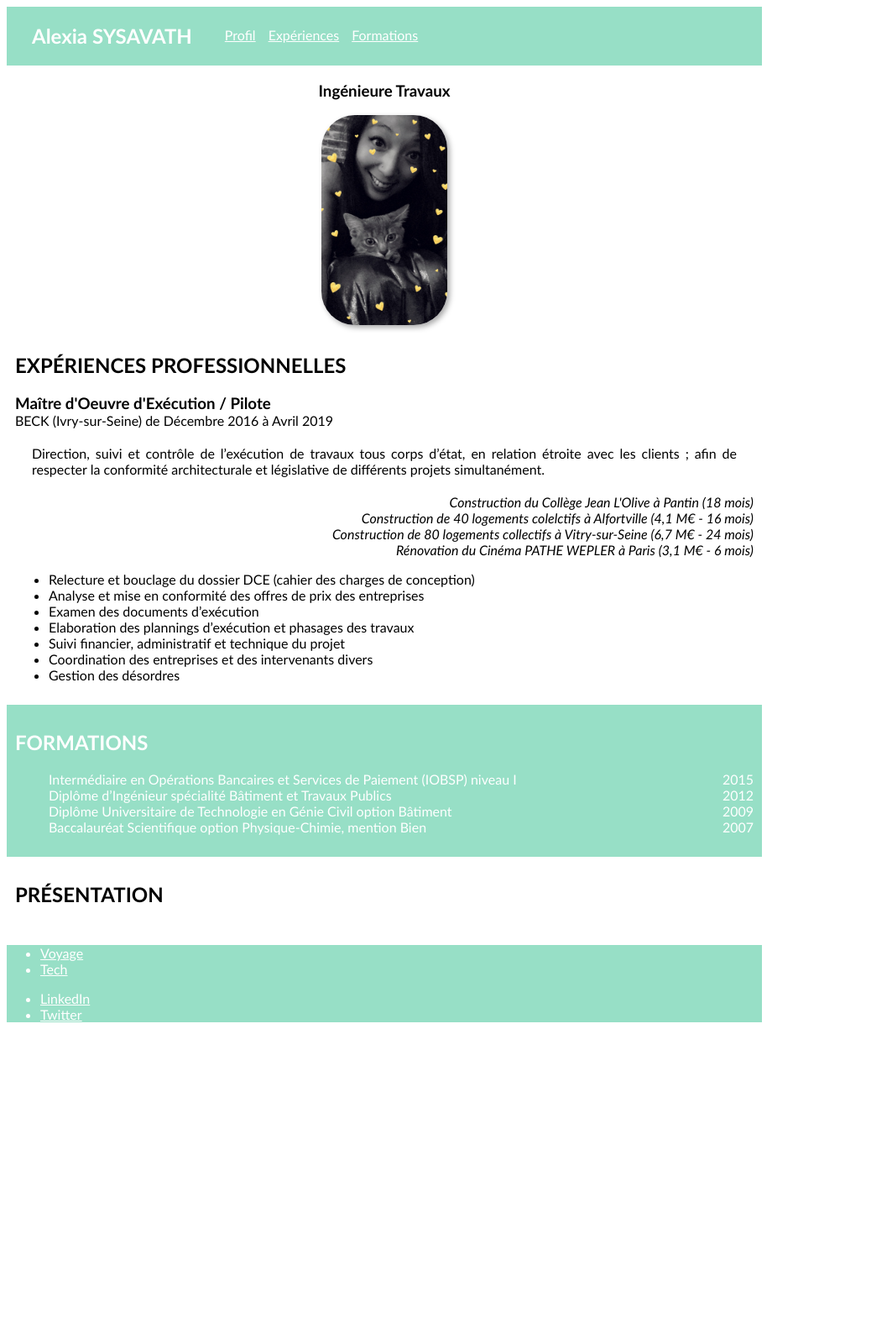
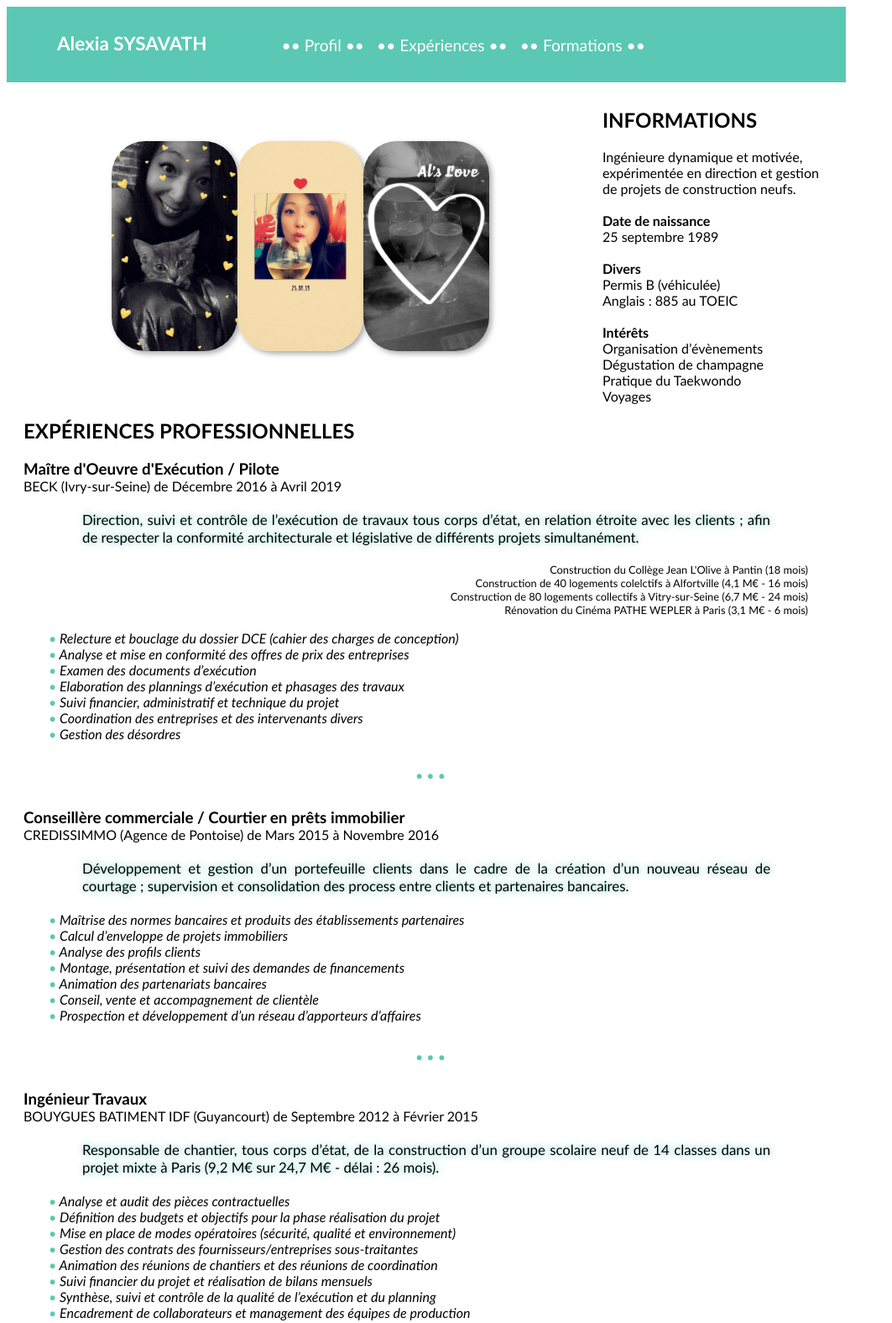
Before and after one commit to alexia00/alexia00.github.io, a plain HTML site: page index.html in a window 1280 px wide. Shown: the top 1575 px of the page at 84% size, without its empty margins (0-1063 px from the left). Before the commit the page ends 1233 px from the top, so only its background shows below. Drawn offline with Linux system fonts and the light colour scheme.

Commit message:
Mise à jour du CV

```diff
--- a/index.html
+++ b/index.html
@@ -11,29 +11,57 @@
 <body>
 
     <nav class="secondary-block">
-        <H2>Alexia SYSAVATH</H2>
+        <H3>Alexia SYSAVATH</H3>
 
         <ul>
-            <li><a href="#profile">Profil</a></li>
-            <li><a href="#xp">Expériences</a></li>
-            <li><a href="#education">Formations</a></li>
+            <li><a href="#profile">   •• Profil ••   </a></li>
+            <li><a href="#xp">   •• Expériences ••   </a></li>
+            <li><a href="#education">   •• Formations ••   </a></li>
         </ul>
     </nav>
 
+
+
+
+    <div id="colonne3">
+            <section id="profile" class="content">
+                    <div class="content">
+                        <h2>INFORMATIONS</h2>
+
+                        Ingénieure dynamique et motivée,<br>
+                        expérimentée en direction et gestion<br>
+                        de projets de construction neufs.<br>
+                        <br>
+                        <strong>Date de naissance</strong><Br>
+                        25 septembre 1989<Br>
+                        <Br>
+                        <strong>Divers</strong><Br>
+                        Permis B (véhiculée)<Br>
+                        Anglais : 885 au TOEIC<Br>
+                        <Br>
+                        <strong>Intérêts</strong><Br>
+                        Organisation d’évènements<Br>
+                        Dégustation de champagne<br>
+                        Pratique du Taekwondo<Br>
+                        Voyages<Br>
+
+                    </div>
+                </section>
+    </div>
+
     <header>
-        <div class=content>
-            <H3>Ingénieure Travaux</H3>
-            <img src="Photo Alexia.JPG"/>
+            <div class=photos>
+                <img src="Photo 1.JPG"/><img src="Photo 2.JPG"/><img src="Photo 3.JPG"/>
             </div>
      </header>
 
 
 
     <section id="xp">
-        <div class="content">
+
             <H2>Expériences professionnelles</H2>
 
-            <div>
+            <div id="moex">
             <H3>Maître d'Oeuvre d'Exécution / Pilote</H3>
             <p>BECK (Ivry-sur-Seine) de Décembre 2016 à Avril 2019</p>
 
@@ -50,7 +78,7 @@
                 </ul>
             </div>
 
-            <ul class="compétences">
+            <ul class="competences">
                 <li>Relecture et bouclage du dossier DCE (cahier des charges de conception)</li>
                 <li>Analyse et mise en conformité des offres de prix des entreprises</li>
                 <li>Examen des documents d’exécution</li>
@@ -59,17 +87,58 @@
                 <li>Coordination des entreprises et des intervenants divers</li>
                 <li>Gestion des désordres</li>
             </ul>
+            <p class="suite">• • •</p>
             </div>
 
 
+            <div id="courtier">
+            <H3>Conseillère commerciale / Courtier en prêts immobilier</H3>
+            <p>CREDISSIMMO (Agence de Pontoise) de Mars 2015 à Novembre 2016</p>
+
+            <div class="description">
+                Développement et gestion d’un portefeuille clients dans le cadre de la création d’un nouveau réseau de courtage ; supervision et consolidation des process entre clients et partenaires bancaires.
+            </div>
+
+            <ul class="competences">
+                <li>Maîtrise des normes bancaires et produits des établissements partenaires</li>
+                <li>Calcul d’enveloppe de projets immobiliers</li>
+                <li>Analyse des profils clients</li>
+                <li>Montage, présentation et suivi des demandes de financements</li>
+                <li>Animation des partenariats bancaires</li>
+                <li>Conseil, vente et accompagnement de clientèle</li>
+                <li>Prospection et développement d’un réseau d’apporteurs d’affaires</li>
+            </ul>
+            <p class="suite">• • •</p>
+            </div>
+
+
+            <div id="ct2">
+            <H3>Ingénieur Travaux</H3>
+            <p>BOUYGUES BATIMENT IDF (Guyancourt) de Septembre 2012 à Février 2015</p>
+
+            <div class="description">Responsable de chantier, tous corps d’état, de la construction d’un groupe scolaire neuf de 14 classes dans un projet mixte à Paris (9,2 M€ sur 24,7 M€ - délai : 26 mois).
+            </div>
+
+            <ul class="competences">
+            <li>Analyse et audit des pièces contractuelles</li>
+            <li>Définition des budgets et objectifs pour la phase réalisation du projet</li>
+            <li>Mise en place de modes opératoires (sécurité, qualité et environnement)</li>
+            <li>Gestion des contrats des fournisseurs/entreprises sous-traitantes</li>
+            <li>Animation des réunions de chantiers et des réunions de coordination</li>
+            <li>Suivi financier du projet et réalisation de bilans mensuels</li>
+            <li>Synthèse, suivi et contrôle de la qualité de l’exécution et du planning</li>
+            <li>Encadrement de collaborateurs et management des équipes de production</li>
+            </ul>
+            </div>
 
 
         </div>
     </section>
 
     <section id="education" class="secondary-block">
-        <div class="content">
+
         <h2>Formations</h2>
+            <div>
             <ul>
                 <li><aside>2015</aside>
                     Intermédiaire en Opérations Bancaires et Services de Paiement (IOBSP) niveau I</li>
@@ -81,32 +150,20 @@
                     Baccalauréat Scientifique option Physique-Chimie, mention Bien </li>
             </ul>
         </div>
+
+
+
+
+        <h2>Qualités Personnelles</h2>
+        <div id="qualites">
+        <ul>
+            <li>• Autonomie • Goût du challenge • Excellent relationnel • Esprit d’initiative •</li>
+            <li>• Sens de l’écoute et diplomatie  Esprit d’analyse et de synthèse • Rigueur et discipline •</li>
+            <li>• Gestion du temps et des priorités • Capacité d’adaptation • Bonne résistance au stress •</li>
+        </ul>
+
     </section>
 
-
-    <section id="profile" class="content">
-        <div class="content">
-            <h2>Présentation</h2>
-
-        </div>
-    </section>
-
-    <footer class="secondary-block">
-        <div class="content">
-            <div class="links">
-                <ul>
-                    <li><a href="#voyage">Voyage</a></li>
-                    <li><a href="#tech">Tech</a></li>
-                </ul>
-            </div>
-            <div class="links">
-                <ul>
-                    <li><a href="#Linkedin">LinkedIn</a></li>
-                    <li><a href="#twitter">Twitter</a></li>
-                </ul>
-            </div>
-        </div>
-    </footer>
 
 </body>
 
--- a/style.css
+++ b/style.css
@@ -1,26 +1,31 @@
 body {
     font-family: Gill Sans MT;
-    max-width: 900px;
+    max-width: 1000px;
+    margin = 1px;
 }
 
 nav {
     padding-left: 15px;
     height: 70px;
     display: flex;
+    font-size: 1.2rem;
 }
 
 .secondary-block {
     color: white;
-    background-color: rgb(151, 223, 198);
+    background-color:  rgb(90, 200, 180);
+    padding : 10px;
+    margin : 0px;
+
 }
 
 a {
     color: white;
 }
 
-nav h2 {
+nav h3 {
     margin: 0;
-    padding: 20px 0px 20px 15px;
+    padding: 20px 50px;
 }
 
 nav ul {
@@ -34,15 +39,14 @@ nav li {
     margin-left: 15px;
 }
 
+a {
+    text-decoration: none;
+}
 header {
+    float : center;
     text-align: center;
-}
-
-.content {
-    margin:0;
-}
-
-header h2 {
+    height: 300px;
+    padding-top : 70px;
 }
 
 header img {
@@ -52,38 +56,77 @@ header img {
     box-shadow: 3px 3px 6px rgb(170, 170, 170);
 }
 
+div#colonne3 {
+    display: flex;
+    flex-direction: column;
+    float : right;
+    width: 300px;
+    padding-bottom: 30px;
+}
+ H2#colonne3 {
+    padding = 0px;
+ }
 section{
     padding: 10px;
+    margin-bottom: 20px;
 }
 
-#xp h2, #education h2, #profile h2 {
+
+#xp h2, #education h2, #qualite h2 {
     text-transform: uppercase;
+    padding-left : 10px;
 }
 
 p, section H3 {
     margin: 0;
+    padding-left : 10px;
 }
+
 
 .description {
     text-align: justify;
-    margin : 20px;
+    margin : 20px 80px;
+    font-size: 1.05rem;
+    text-shadow:  rgb(90, 200, 180) 1px 0 10px;
 }
 
 #projets li {
     list-style: none;
     text-align: right;
-    font-style: italic;
+    font-size: 0.8rem;
+    padding-right : 35px;
 }
 
 .competences {
+    font-style: italic;
+    list-style: none;
+}
 
+.suite {
+    text-align: center;
+    color:rgb(90, 200, 180);
+    margin : 30px;
+}
+.competences li::before  {content: "•  "; color:rgb(90, 200, 180)}
+
+#education div {
+    font-size: 1.1rem;
+    padding-bottom: 10px;
 }
 
 #education aside{
     float: right;
+    padding-right : 45px;
 }
 
 #education li {
     list-style: none;
     font-style: bold;
+    padding-left : 25px;
+    padding-bottom: 5px;
 }
+
+#qualites {
+    text-align: center;
+
+}
```
Also changed, not shown: Photo 1.JPG (renamed from Photo Alexia.JPG), Photo 2.JPG (added), Photo 3.JPG (added). Lines whose indentation alone changed are shown as unchanged.
